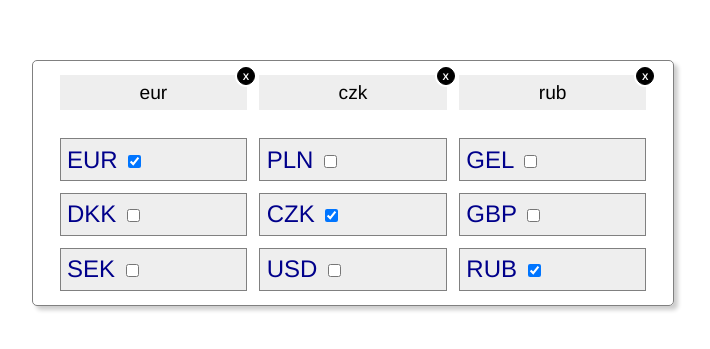
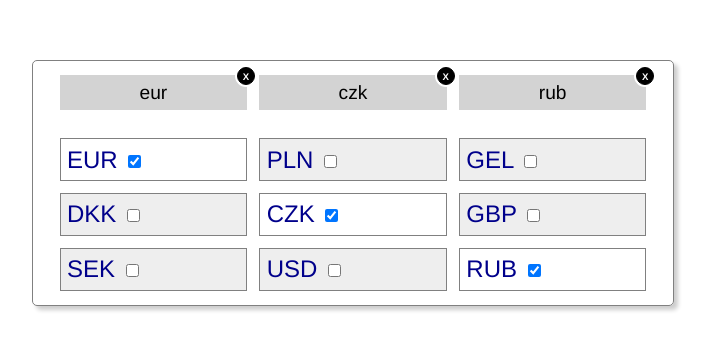
Before and after one commit to fyodorio-closet/currency-boxes, a Vue app: page / in a window 1280 px wide. Shown: the part 225-574 px from the top of the page, without its empty margins (295-1005 px from the left). Built offline with nearby package versions, Linux system fonts and the light colour scheme.

Commit message:
Styles for basic list colors and states

```diff
--- a/src/components/CurrencyListItem.vue
+++ b/src/components/CurrencyListItem.vue
@@ -3,7 +3,8 @@
         class="currency-list-item"
         v-bind:class="{
             'currency-list-item_featured': isItemOfFeaturedList,
-            'currency-list-item_basic': !isItemOfFeaturedList
+            'currency-list-item_basic': !isItemOfFeaturedList,
+            'currency-list-item_basic--inactive': !isItemOfFeaturedList && !currencyListItem.isSelected
         }"
     >
         <CurrencyListItemLabel
@@ -46,18 +47,25 @@ export default {
         margin: 1%;
         padding: 1%;
         display: flex;
-        background-color: #EEE;
         box-sizing: border-box;
     }
     .currency-list-item_featured {
         justify-content: center;
         font-size: 1.2rem;
         position: relative;
+        background-color: lightgrey;
     }
     .currency-list-item_basic {
         color: darkblue;
         justify-content: start;
         border: 1px solid grey;
         font-size: 1.5rem;
+        background-color: white;
+    }
+    .currency-list-item_basic--inactive {
+        background-color: #EEE;
+    }
+    .currency-list-item_basic--inactive:hover {
+        background-color: lightgrey;
     }
 </style>
```
